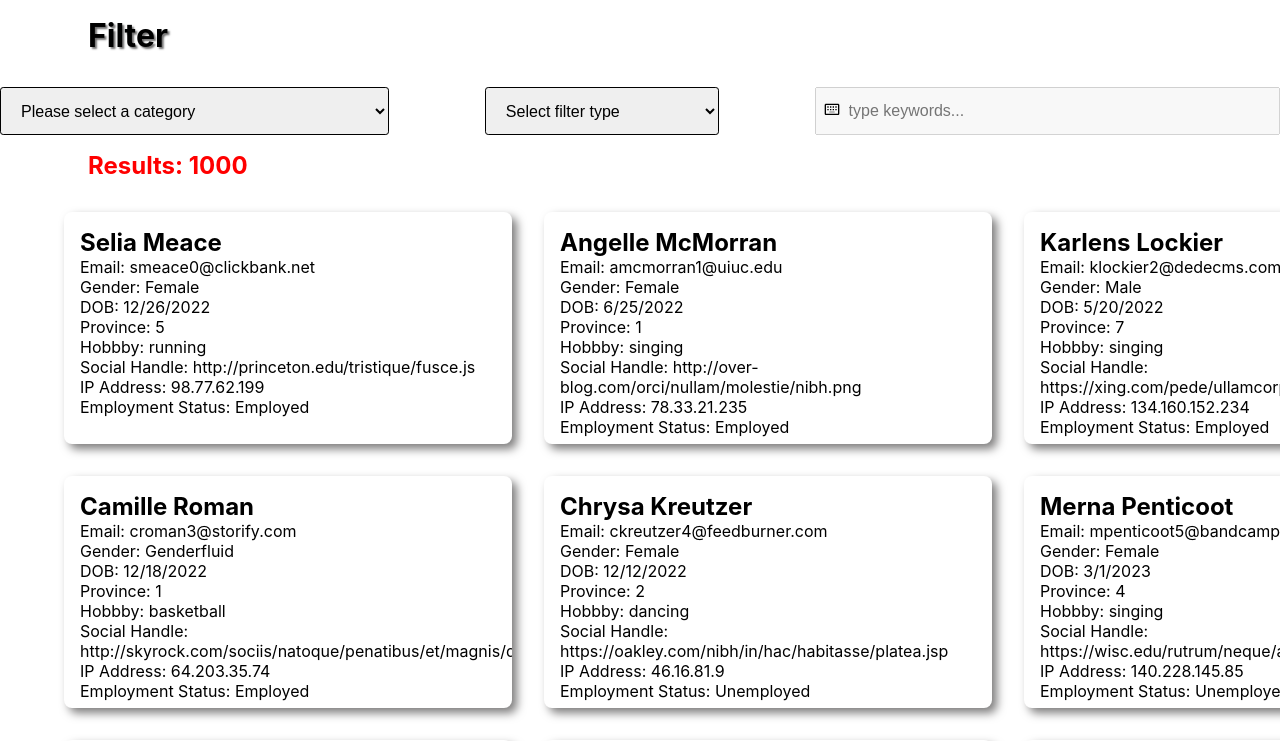
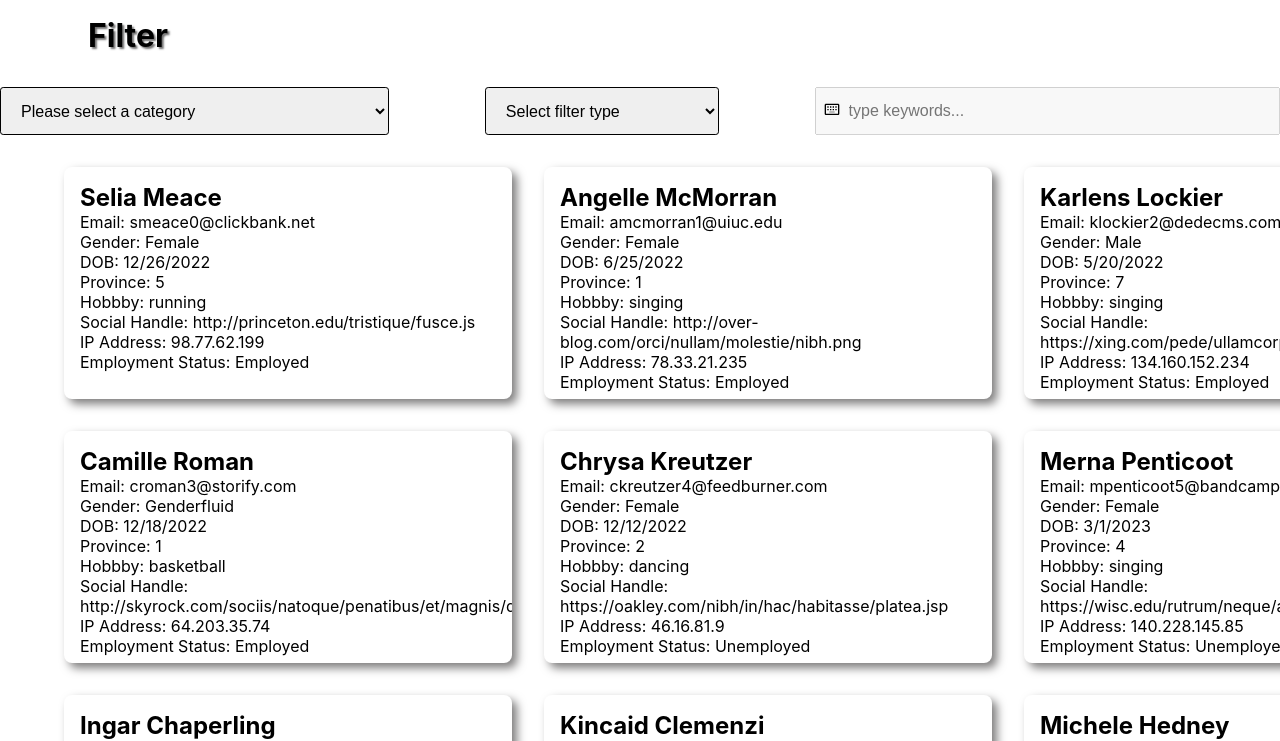
Before and after one commit to prakritip0/react-filter, a React (Create React App) app: page / in a window 1280 px wide. Shown: the top 741 px of the page. Built offline with nearby package versions, Linux system fonts and the light colour scheme.

Commit message:
fixup! feat: add search result number

```diff
--- a/src/components/Display.js
+++ b/src/components/Display.js
@@ -2,7 +2,7 @@ const Display = ({ data }) => {
 
     return (
         <>
-        <p className="total">Results: {data.length}</p>
+        {data.length<100 && <p className="total">Results: {data.length}</p>}
             <div className="dataDisplay grid-3">
 
                 {
```
